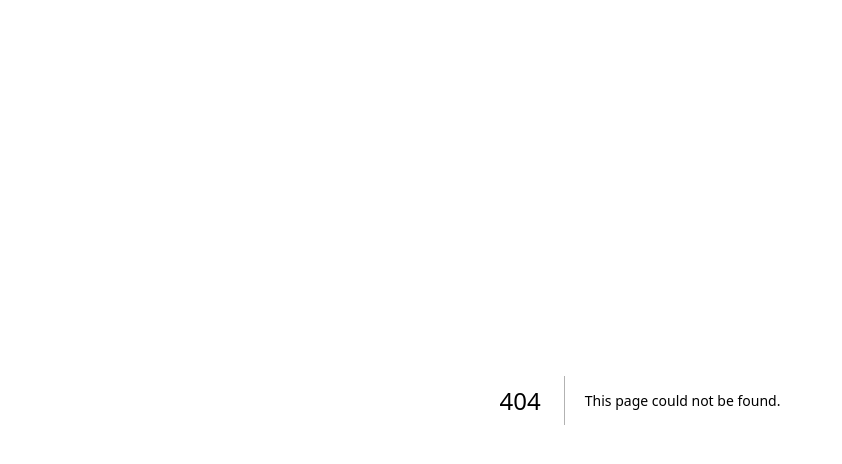
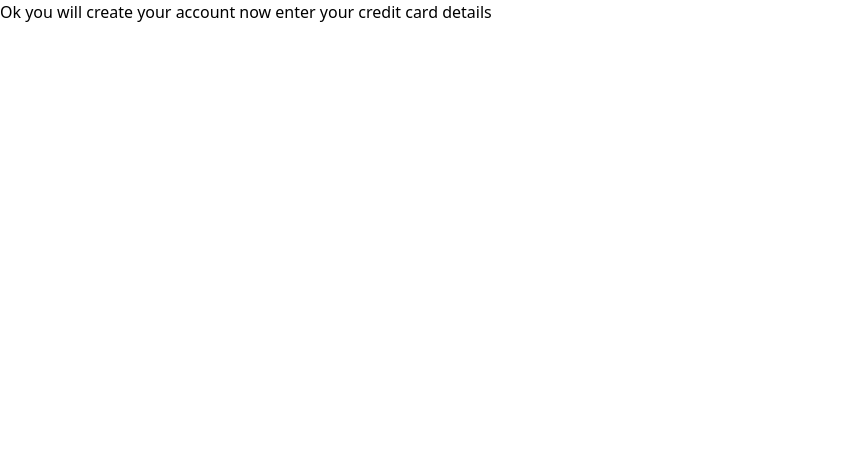
Before and after one commit to maiyuyona/huskybids, a Next.js app: page /newaccount in a window 1280 px wide. Before the commit this address had no page. Shown: the top 464 px of the page, without its empty margins (0-842 px from the left). Built offline with nearby package versions, Linux system fonts and the light colour scheme.

Commit message:
Create page.js

```diff
--- /dev/null
+++ b/src/app/newaccount/page.js
@@ -0,0 +1,8 @@
+
+import Link from 'next/link';
+
+export default function HomePage() {
+    return <h1>
+        Ok you will create your account now enter your credit card details
+    </h1>;
+  }
```
